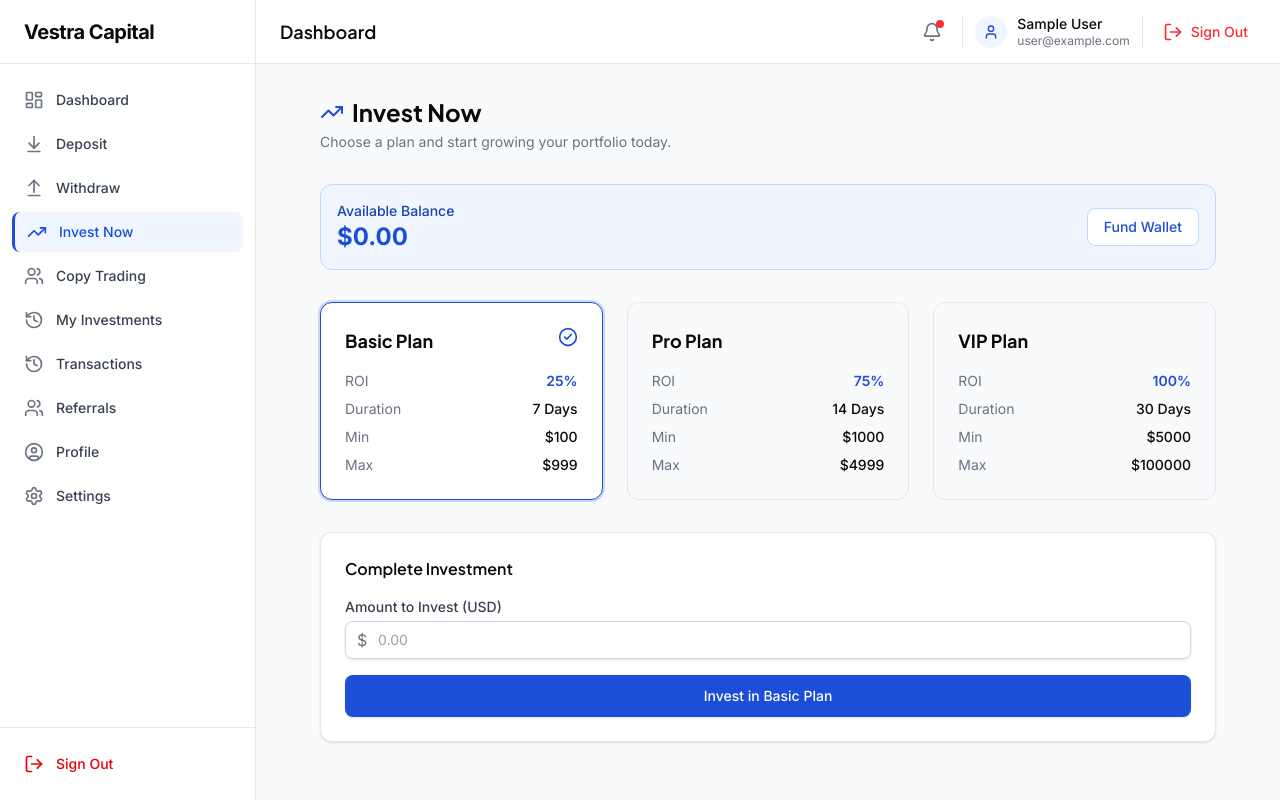
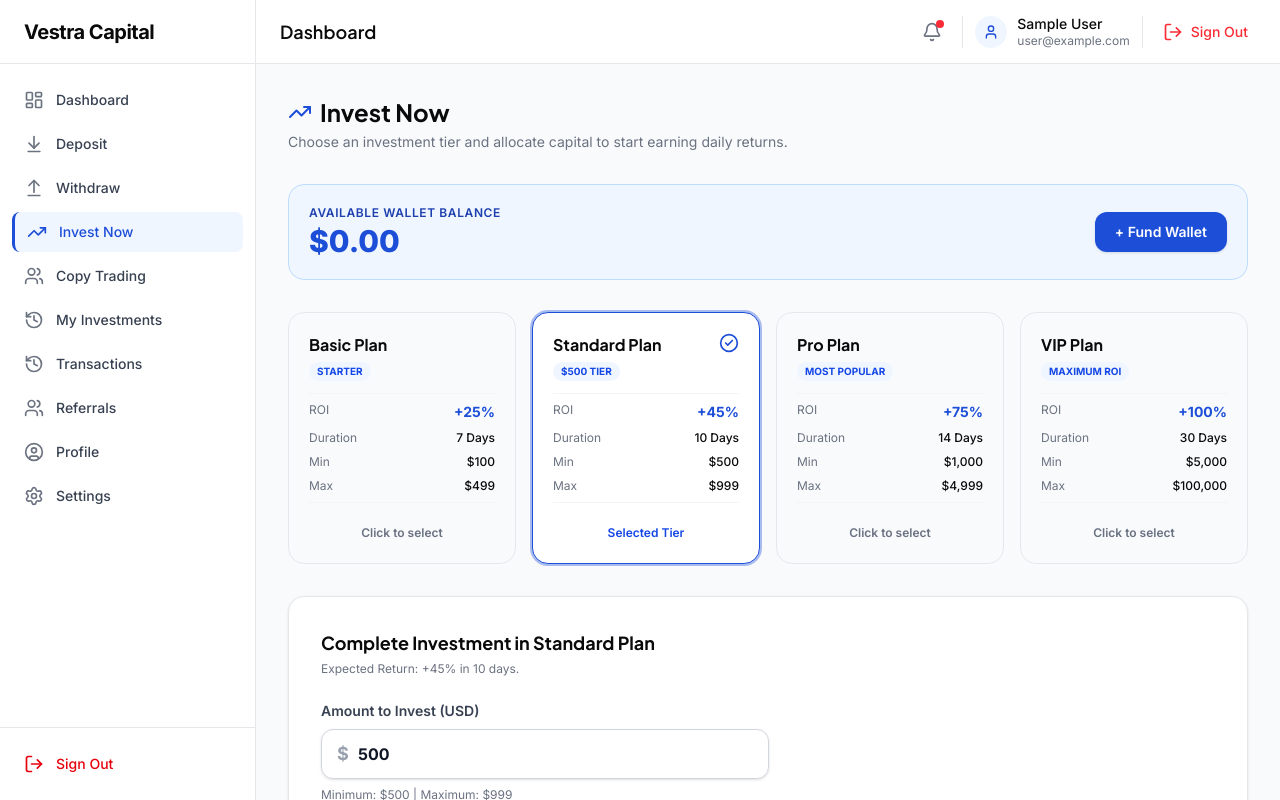
Before and after one commit to Odecclem/vestracapital, a Next.js app: page /dashboard/invest in a window 1280 px wide. Built offline with nearby package versions, Linux system fonts and the light colour scheme; no server answers; the database is empty; sample sign-in values are in the browser's storage.

Commit message:
Fix investment creation permission issue and add  Standard Plan tier

```diff
--- a/src/app/dashboard/invest/page.tsx
+++ b/src/app/dashboard/invest/page.tsx
@@ -3,44 +3,53 @@
 import { useState } from "react";
 import { useAuth } from "@/contexts/AuthContext";
 import { db } from "@/lib/firebase/config";
-import { doc, updateDoc, collection, addDoc, serverTimestamp, increment } from "firebase/firestore";
+import { doc, collection, writeBatch, serverTimestamp, increment } from "firebase/firestore";
 import { TrendingUp, Loader2, CheckCircle2, AlertCircle } from "lucide-react";
 import { useRouter } from "next/navigation";
 
 const PLANS = [
-  { id: "basic", name: "Basic Plan", roi: 25, min: 100, max: 999, durationDays: 7 },
-  { id: "pro", name: "Pro Plan", roi: 75, min: 1000, max: 4999, durationDays: 14 },
-  { id: "vip", name: "VIP Plan", roi: 100, min: 5000, max: 100000, durationDays: 30 },
+  { id: "basic", name: "Basic Plan", roi: 25, min: 100, max: 499, durationDays: 7, tag: "Starter" },
+  { id: "standard", name: "Standard Plan", roi: 45, min: 500, max: 999, durationDays: 10, tag: "$500 Tier" },
+  { id: "pro", name: "Pro Plan", roi: 75, min: 1000, max: 4999, durationDays: 14, tag: "Most Popular" },
+  { id: "vip", name: "VIP Plan", roi: 100, min: 5000, max: 100000, durationDays: 30, tag: "Maximum ROI" },
 ];
 
 export default function InvestPage() {
   const { user, userData } = useAuth();
   const router = useRouter();
 
-  const [selectedPlan, setSelectedPlan] = useState(PLANS[0]);
-  const [amount, setAmount] = useState<string>("");
+  const [selectedPlan, setSelectedPlan] = useState(PLANS[1]); // Default to Standard ($500)
+  const [amount, setAmount] = useState<string>("500");
   const [loading, setLoading] = useState(false);
   const [error, setError] = useState("");
   const [success, setSuccess] = useState(false);
 
   const balance = userData?.walletBalance || 0;
 
+  const handleSelectPlan = (plan: typeof PLANS[0]) => {
+    setSelectedPlan(plan);
+    setAmount(plan.min.toString());
+    setError("");
+  };
+
   const handleInvest = async (e: React.FormEvent) => {
     e.preventDefault();
-    if (!user) return;
+    if (!user) {
+      return setError("You must be logged in to invest.");
+    }
     setError("");
 
     const investAmount = parseFloat(amount);
     if (isNaN(investAmount) || investAmount <= 0) {
-      return setError("Please enter a valid amount");
+      return setError("Please enter a valid amount.");
     }
 
     if (investAmount > balance) {
-      return setError(`Insufficient balance. Your balance is $${balance.toFixed(2)}`);
+      return setError(`Insufficient balance. Your available wallet balance is $${balance.toFixed(2)}. Please fund your wallet first.`);
     }
 
     if (investAmount < selectedPlan.min || investAmount > selectedPlan.max) {
-      return setError(`Amount must be between $${selectedPlan.min} and $${selectedPlan.max} for the ${selectedPlan.name}`);
+      return setError(`Deposit for ${selectedPlan.name} must be between $${selectedPlan.min.toLocaleString()} and $${selectedPlan.max.toLocaleString()}.`);
     }
 
     try {
@@ -51,16 +60,21 @@ export default function InvestPage() {
       const endDate = new Date();
       endDate.setDate(startDate.getDate() + selectedPlan.durationDays);
 
+      // Atomic batch: balance deduction + investment creation + transaction record
+      const batch = writeBatch(db);
+
       // 1. Deduct balance from user
       const userRef = doc(db, "users", user.uid);
-      await updateDoc(userRef, {
+      batch.update(userRef, {
         walletBalance: increment(-investAmount),
         totalInvested: increment(investAmount)
       });
 
       // 2. Create investment record
-      await addDoc(collection(db, "investments"), {
+      const newInvestRef = doc(collection(db, "investments"));
+      batch.set(newInvestRef, {
         userId: user.uid,
+        userEmail: user.email || "",
         planId: selectedPlan.id,
         planName: selectedPlan.name,
         principal: investAmount,
@@ -72,76 +86,92 @@ export default function InvestPage() {
         createdAt: serverTimestamp()
       });
 
-      // 3. Create transaction history
-      await addDoc(collection(db, "transactions"), {
+      // 3. Create transaction history record
+      const newTxRef = doc(collection(db, "transactions"));
+      batch.set(newTxRef, {
         userId: user.uid,
+        userEmail: user.email || "",
         type: "investment",
         amount: investAmount,
-        status: "approved", // Automatically approved since it comes from internal balance
+        currency: "USD",
+        status: "approved",
         createdAt: serverTimestamp(),
-        description: `Invested in ${selectedPlan.name}`
+        description: `Invested in ${selectedPlan.name} (${selectedPlan.roi}% ROI)`
       });
+
+      await batch.commit();
 
       setSuccess(true);
       setTimeout(() => {
         router.push("/dashboard/investments");
       }, 2000);
 
-    } catch (err) {
+    } catch (err: unknown) {
       console.error("Investment error:", err);
-      setError("An error occurred while processing your investment.");
+      const msg = err instanceof Error ? err.message : "An error occurred while processing your investment.";
+      setError(msg);
     } finally {
       setLoading(false);
     }
   };
 
   return (
-    <div className="max-w-4xl mx-auto space-y-8">
+    <div className="max-w-5xl mx-auto space-y-8">
       <div>
         <h1 className="text-2xl font-bold text-[#0a0a0a] flex items-center gap-2">
           <TrendingUp className="h-6 w-6 text-[#1d4ed8]" />
           Invest Now
         </h1>
         <p className="text-sm text-[#6b7280] mt-1">
-          Choose a plan and start growing your portfolio today.
+          Choose an investment tier and allocate capital to start earning daily returns.
         </p>
       </div>
 
-      {/* Available Balance */}
-      <div className="bg-[#eff6ff] border border-[#bfdbfe] rounded-xl p-4 flex justify-between items-center">
+      {/* Available Balance Header */}
+      <div className="bg-[#eff6ff] border border-[#bfdbfe] rounded-2xl p-5 flex flex-col sm:flex-row justify-between items-start sm:items-center gap-4">
         <div>
-          <p className="text-sm text-[#1e40af] font-medium">Available Balance</p>
-          <p className="text-2xl font-bold text-[#1d4ed8]">${balance.toFixed(2)}</p>
+          <p className="text-xs font-semibold uppercase tracking-wider text-[#1e40af]">Available Wallet Balance</p>
+          <p className="text-3xl font-extrabold text-[#1d4ed8] mt-0.5">${balance.toFixed(2)}</p>
         </div>
         <button
           onClick={() => router.push("/dashboard/deposit")}
-          className="bg-white text-[#1d4ed8] border border-[#bfdbfe] px-4 py-2 rounded-lg text-sm font-medium hover:bg-gray-50 transition-colors"
+          className="bg-[#1d4ed8] text-white px-5 py-2.5 rounded-xl text-sm font-semibold hover:bg-[#1e40af] transition-colors shadow-sm"
         >
-          Fund Wallet
+          + Fund Wallet
         </button>
       </div>
 
-      <div className="grid grid-cols-1 md:grid-cols-3 gap-6">
-        {PLANS.map((plan) => (
+      {/* Plans Selection Grid */}
+      <div className="grid grid-cols-1 sm:grid-cols-2 lg:grid-cols-4 gap-4">
+        {PLANS.map((plan) => {
+          const isSelected = selectedPlan.id === plan.id;
+          return (
             <div
               key={plan.id}
-            onClick={() => setSelectedPlan(plan)}
-            className={`cursor-pointer rounded-xl border p-6 transition-all duration-200 ${
-              selectedPlan.id === plan.id
-                ? "border-[#1d4ed8] shadow-[0_0_0_2px_rgba(29,78,216,0.2)] bg-white"
-                : "border-[#e5e7eb] bg-[#f8fafc] hover:border-[#9ca3af]"
+              onClick={() => handleSelectPlan(plan)}
+              className={`cursor-pointer rounded-2xl border p-5 transition-all duration-200 flex flex-col justify-between ${
+                isSelected
+                  ? "border-[#1d4ed8] shadow-[0_0_0_2px_rgba(29,78,216,0.2)] bg-white ring-2 ring-[#1d4ed8]/20"
+                  : "border-[#e5e7eb] bg-[#f8fafc] hover:border-[#9ca3af] hover:bg-white"
               }`}
             >
-            <div className="flex justify-between items-start mb-4">
-              <h3 className="font-bold text-[#0a0a0a] text-lg">{plan.name}</h3>
-              {selectedPlan.id === plan.id && (
-                <CheckCircle2 className="h-5 w-5 text-[#1d4ed8]" />
+              <div>
+                <div className="flex justify-between items-start mb-3">
+                  <div>
+                    <h3 className="font-bold text-[#0a0a0a] text-base">{plan.name}</h3>
+                    <span className="text-[10px] uppercase font-bold text-blue-700 bg-blue-50 px-2 py-0.5 rounded-full inline-block mt-0.5">
+                      {plan.tag}
+                    </span>
+                  </div>
+                  {isSelected && (
+                    <CheckCircle2 className="h-5 w-5 text-[#1d4ed8] shrink-0" />
                   )}
                 </div>
-            <div className="space-y-2 text-sm">
+
+                <div className="space-y-2 text-xs py-2 border-y border-gray-100 my-2">
                   <div className="flex justify-between">
                     <span className="text-[#6b7280]">ROI</span>
-                <span className="font-semibold text-[#1d4ed8]">{plan.roi}%</span>
+                    <span className="font-bold text-[#1d4ed8] text-sm">+{plan.roi}%</span>
                   </div>
                   <div className="flex justify-between">
                     <span className="text-[#6b7280]">Duration</span>
@@ -149,66 +179,108 @@ export default function InvestPage() {
                   </div>
                   <div className="flex justify-between">
                     <span className="text-[#6b7280]">Min</span>
-                <span className="font-medium text-[#0a0a0a]">${plan.min}</span>
+                    <span className="font-medium text-[#0a0a0a]">${plan.min.toLocaleString()}</span>
                   </div>
                   <div className="flex justify-between">
                     <span className="text-[#6b7280]">Max</span>
-                <span className="font-medium text-[#0a0a0a]">${plan.max}</span>
+                    <span className="font-medium text-[#0a0a0a]">${plan.max.toLocaleString()}</span>
                   </div>
                 </div>
               </div>
-        ))}
+
+              <div className="mt-2 text-center">
+                <span className={`text-xs font-semibold ${isSelected ? "text-blue-700 font-bold" : "text-gray-500"}`}>
+                  {isSelected ? "Selected Tier" : "Click to select"}
+                </span>
+              </div>
+            </div>
+          );
+        })}
       </div>
 
-      <div className="bg-white rounded-xl border border-[#e5e7eb] p-6 shadow-sm">
-        <h3 className="font-semibold text-[#0a0a0a] mb-4">Complete Investment</h3>
+      {/* Complete Investment Form */}
+      <div className="bg-white rounded-2xl border border-[#e5e7eb] p-6 sm:p-8 shadow-sm">
+        <h3 className="text-lg font-bold text-[#0a0a0a] mb-1">
+          Complete Investment in {selectedPlan.name}
+        </h3>
+        <p className="text-xs text-[#6b7280] mb-6">
+          Expected Return: +{selectedPlan.roi}% in {selectedPlan.durationDays} days.
+        </p>
 
         {success ? (
-          <div className="bg-green-50 border border-green-200 text-green-700 p-4 rounded-lg flex items-center mb-4">
-            <CheckCircle2 className="h-5 w-5 mr-2" />
-            Investment successful! Redirecting...
+          <div className="bg-green-50 border border-green-200 text-green-700 p-5 rounded-xl flex items-center mb-4">
+            <CheckCircle2 className="h-6 w-6 mr-3 text-green-600 shrink-0" />
+            <div>
+              <p className="font-bold text-sm">Investment successfully activated!</p>
+              <p className="text-xs text-green-600">Redirecting to your active investments...</p>
+            </div>
           </div>
         ) : (
-          <form onSubmit={handleInvest} className="space-y-4">
+          <form onSubmit={handleInvest} className="space-y-5">
             {error && (
-              <div className="bg-red-50 border border-red-200 text-red-600 p-4 rounded-lg flex items-center text-sm">
-                <AlertCircle className="h-5 w-5 mr-2 shrink-0" />
-                {error}
+              <div className="bg-red-50 border border-red-200 text-red-600 p-4 rounded-xl flex items-start text-sm">
+                <AlertCircle className="h-5 w-5 mr-2.5 shrink-0 mt-0.5 text-red-600" />
+                <span className="font-medium">{error}</span>
               </div>
             )}
 
             <div>
-              <label className="block text-sm font-medium text-[#374151] mb-1">
+              <label className="block text-sm font-semibold text-[#374151] mb-2">
                 Amount to Invest (USD)
               </label>
-              <div className="relative">
-                <span className="absolute left-3 top-1/2 -translate-y-1/2 text-gray-500">$</span>
+              <div className="relative max-w-md">
+                <span className="absolute left-4 top-1/2 -translate-y-1/2 text-gray-400 font-bold text-lg">$</span>
                 <input
                   type="number"
                   min={selectedPlan.min}
                   max={selectedPlan.max}
-                  step="0.01"
+                  step="1"
                   required
                   value={amount}
                   onChange={(e) => setAmount(e.target.value)}
-                  className="pl-8 block w-full rounded-lg border border-gray-300 px-3 py-2 shadow-sm focus:border-[#1d4ed8] focus:outline-none focus:ring-[#1d4ed8] sm:text-sm"
-                  placeholder="0.00"
+                  className="pl-9 pr-4 block w-full rounded-xl border border-gray-300 py-3 shadow-sm text-lg font-bold text-gray-900 focus:border-[#1d4ed8] focus:outline-none focus:ring-2 focus:ring-[#1d4ed8]/20 sm:text-base"
+                  placeholder="500"
                 />
               </div>
+              <p className="text-xs text-gray-500 mt-2">
+                Minimum: ${selectedPlan.min.toLocaleString()} | Maximum: ${selectedPlan.max.toLocaleString()}
+              </p>
             </div>
+
+            {/* Projected returns preview box */}
+            {parseFloat(amount) > 0 && (
+              <div className="bg-gray-50 rounded-xl p-4 border border-gray-200 grid grid-cols-2 sm:grid-cols-3 gap-3 text-xs">
+                <div>
+                  <span className="text-gray-500 block">Principal:</span>
+                  <span className="font-bold text-gray-900 text-sm">${parseFloat(amount || "0").toLocaleString()}</span>
+                </div>
+                <div>
+                  <span className="text-gray-500 block">Net Profit:</span>
+                  <span className="font-bold text-emerald-600 text-sm">
+                    +${((parseFloat(amount || "0") * selectedPlan.roi) / 100).toLocaleString(undefined, { minimumFractionDigits: 2, maximumFractionDigits: 2 })}
+                  </span>
+                </div>
+                <div className="col-span-2 sm:col-span-1">
+                  <span className="text-gray-500 block">Total Payout:</span>
+                  <span className="font-extrabold text-blue-700 text-sm">
+                    ${(parseFloat(amount || "0") + (parseFloat(amount || "0") * selectedPlan.roi) / 100).toLocaleString(undefined, { minimumFractionDigits: 2, maximumFractionDigits: 2 })}
+                  </span>
+                </div>
+              </div>
+            )}
 
             <button
               type="submit"
               disabled={loading}
-              className="w-full flex justify-center py-2.5 px-4 border border-transparent rounded-lg shadow-sm text-sm font-medium text-white bg-[#1d4ed8] hover:bg-[#1e40af] focus:outline-none focus:ring-2 focus:ring-offset-2 focus:ring-[#1d4ed8] disabled:opacity-70 transition-colors"
+              className="w-full sm:w-auto min-w-[240px] flex justify-center items-center py-3.5 px-8 rounded-xl shadow-md text-sm font-bold text-white bg-[#1d4ed8] hover:bg-[#1e40af] focus:outline-none focus:ring-2 focus:ring-offset-2 focus:ring-[#1d4ed8] disabled:opacity-70 transition-all"
             >
               {loading ? (
                 <>
                   <Loader2 className="mr-2 h-5 w-5 animate-spin" />
-                  Processing...
+                  Processing Investment...
                 </>
               ) : (
-                `Invest in ${selectedPlan.name}`
+                `Invest $${parseFloat(amount || "0").toLocaleString()} in ${selectedPlan.name}`
               )}
             </button>
           </form>
--- a/src/components/sections/InvestmentPlans.tsx
+++ b/src/components/sections/InvestmentPlans.tsx
@@ -9,9 +9,17 @@ export default function InvestmentPlans() {
     {
       name: "Basic Plan",
       minDeposit: "$100",
-      maxDeposit: "$999",
+      maxDeposit: "$499",
       roi: "25%",
       duration: "7 days",
+      popular: false,
+    },
+    {
+      name: "Standard Plan",
+      minDeposit: "$500",
+      maxDeposit: "$999",
+      roi: "45%",
+      duration: "10 days",
       popular: false,
     },
     {
@@ -56,7 +64,7 @@ export default function InvestmentPlans() {
           </motion.p>
         </div>
 
-        <div className="grid grid-cols-1 md:grid-cols-3 lg:grid-cols-3 xl:grid-cols-3 gap-6">
+        <div className="grid grid-cols-1 sm:grid-cols-2 lg:grid-cols-4 gap-6">
           {plans.map((plan, index) => (
             <motion.div
               key={plan.name}
--- a/src/components/sections/ProfitCalculator.tsx
+++ b/src/components/sections/ProfitCalculator.tsx
@@ -20,10 +20,19 @@ const CALCULATOR_PLANS: PlanConfig[] = [
     id: "basic",
     name: "Basic Plan",
     min: 100,
-    max: 999,
+    max: 499,
     roiPercentage: 25,
     durationDays: 7,
-    tag: "Low Entry",
+    tag: "Starter",
+  },
+  {
+    id: "standard",
+    name: "Standard Plan",
+    min: 500,
+    max: 999,
+    roiPercentage: 45,
+    durationDays: 10,
+    tag: "$500 Tier",
   },
   {
     id: "pro",
@@ -46,8 +55,8 @@ const CALCULATOR_PLANS: PlanConfig[] = [
 ];
 
 export default function ProfitCalculator() {
-  const [selectedPlan, setSelectedPlan] = useState<PlanConfig>(CALCULATOR_PLANS[1]); // Default to Pro
-  const [amount, setAmount] = useState<number>(1500);
+  const [selectedPlan, setSelectedPlan] = useState<PlanConfig>(CALCULATOR_PLANS[1]); // Default to Standard ($500)
+  const [amount, setAmount] = useState<number>(500);
 
   const handlePlanChange = (plan: PlanConfig) => {
     setSelectedPlan(plan);
@@ -107,7 +116,7 @@ export default function ProfitCalculator() {
           className="max-w-5xl mx-auto bg-white rounded-3xl border border-gray-200 shadow-[0_12px_40px_rgba(0,0,0,0.06)] overflow-hidden"
         >
           {/* Plan Selector Bar */}
-          <div className="grid grid-cols-1 md:grid-cols-3 p-3 bg-gray-50/80 border-b border-gray-200 gap-2">
+          <div className="grid grid-cols-2 md:grid-cols-4 p-3 bg-gray-50/80 border-b border-gray-200 gap-2">
             {CALCULATOR_PLANS.map((plan) => {
               const isSelected = selectedPlan.id === plan.id;
               return (
```
Also changed, not shown: 1 other file (tests, documents, lock files or other folders). Lines whose indentation alone changed are shown as unchanged.
